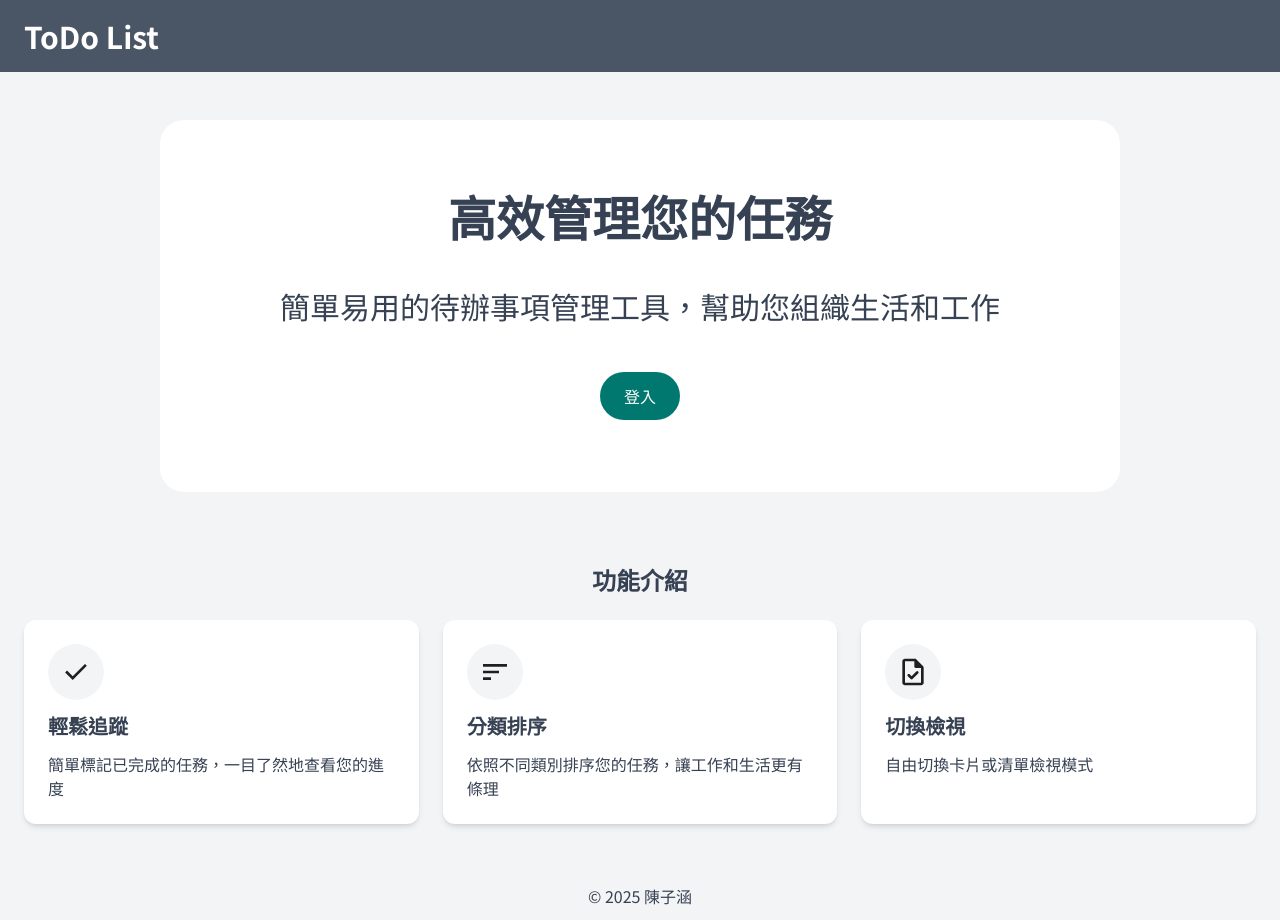
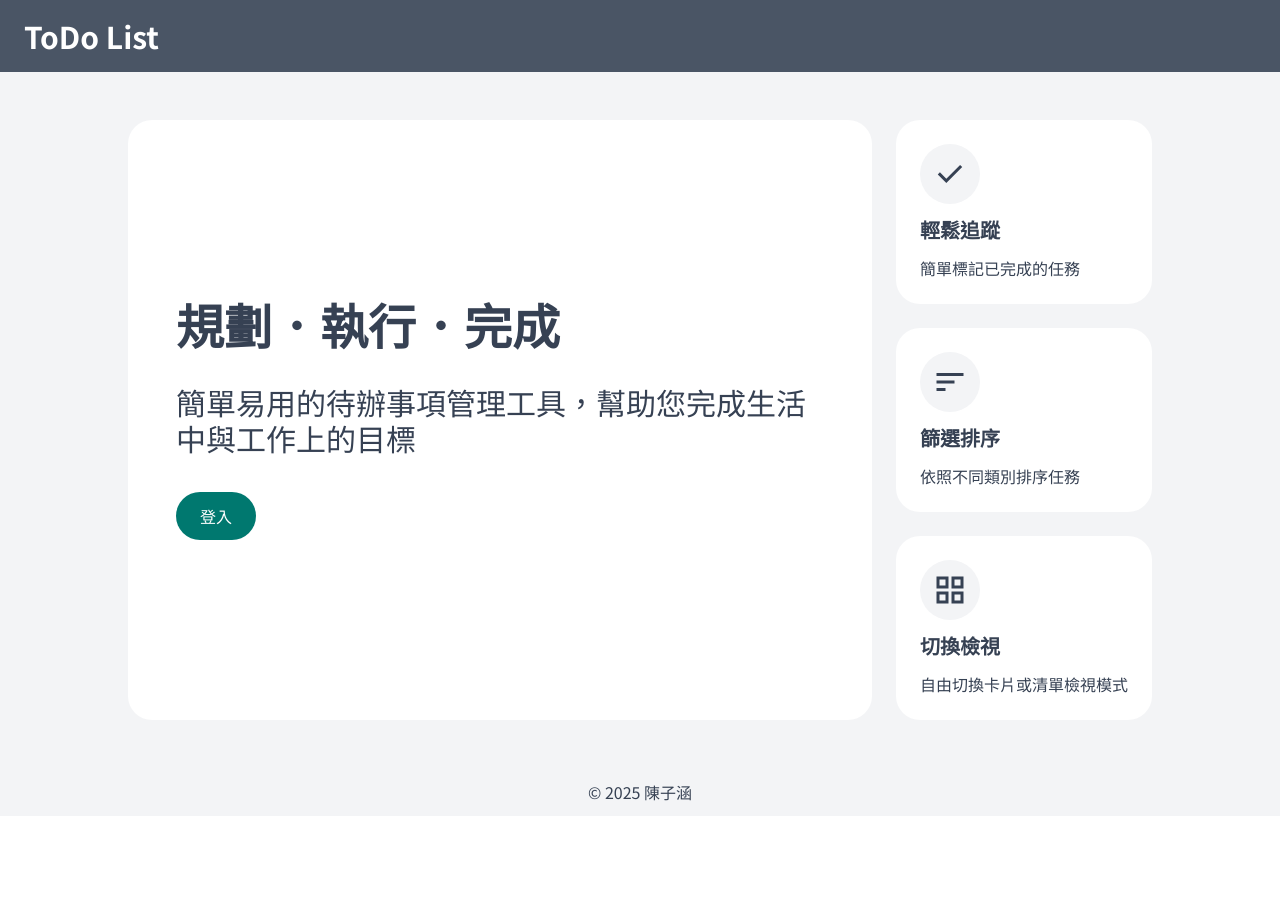
Before and after one commit to TzuHanChen/todo-list, a Next.js app: page / in a window 1280 px wide. After the commit the page ends 816 px from the top, so only its background shows below. Built offline with nearby package versions, Linux system fonts and the light colour scheme.

Commit message:
feat: 新增登入、登出頁面

```diff
--- /dev/null
+++ b/app/login/page.tsx
@@ -0,0 +1,30 @@
+import { LoginIcon } from "@/app/ui/icons";
+
+export default function Login() {
+	return (
+		<main className="min-h-dvh bg-gray-100 py-12 px-6 flex flex-col items-center justify-center">
+			<form action="" className="mx-auto rounded-2xl w-full max-w-sm bg-white py-9 px-6 flex flex-col items-center">
+				<div className="mb-3 rounded-full w-max p-3 bg-gray-100">
+					<LoginIcon className="size-9 fill-gray-700" />
+				</div>
+				<h1 className="mb-9 text-4xl font-bold text-center">登入</h1>
+
+				<label className="mb-6 w-full flex flex-col gap-2">
+					<span>電子郵件</span>
+					<input type="email" name="email" id="email" className="rounded-xl border border-gray-300 py-1.5 px-3 focus:outline-gray-300" />
+				</label>
+				<label className="mb-6 w-full flex flex-col gap-2">
+					<span>密碼</span>
+					<input type="password" name="password" id="password" className="rounded-xl border border-gray-300 py-1.5 px-3 focus:outline-gray-300" />
+				</label>
+				<input type="submit" value="登入" className="block rounded-full mx-auto w-max py-3 px-6 bg-teal-700 text-white cursor-pointer hover:bg-teal-900 active:bg-teal-900 transition-colors duration-300" />
+			</form>
+
+			<div className="mt-6 mx-auto rounded-2xl w-full max-w-sm">
+				<p>測試用帳號：</p>
+				<p>電子郵件：test@example.com</p>
+				<p>密碼：test</p>
+			</div>
+		</main>
+	)
+}
--- /dev/null
+++ b/app/logout/page.tsx
@@ -0,0 +1,17 @@
+import Link from "next/link";
+import { LogoutIcon } from "@/app/ui/icons";
+
+export default function Logout() {
+	return (
+		<main className="min-h-dvh bg-gray-100 py-12 px-6 flex flex-col items-center justify-center">
+			<div className="mx-auto rounded-2xl w-full max-w-sm bg-white p-9 flex flex-col items-center">
+				<div className="mb-3 rounded-full w-max p-3 bg-gray-100">
+					<LogoutIcon className="size-9 fill-gray-700" />
+				</div>
+				<h1 className="mb-9 text-4xl font-bold">登出</h1>
+				<p className="mb-6">您已成功登出系統</p>
+				<Link href="/" className="block rounded-full mx-auto w-max py-3 px-6 bg-teal-700 text-white cursor-pointer hover:bg-teal-900 active:bg-teal-900 transition-colors duration-300">返回首頁</Link>
+			</div>
+		</main>
+	)
+}
--- a/app/page.tsx
+++ b/app/page.tsx
@@ -1,37 +1,28 @@
 import Link from "next/link"
-import { CheckIcon, SortIcon, TaskIcon } from "@/app/ui/icons"
+import { CheckIcon, GridViewIcon, SortIcon } from "@/app/ui/icons"
 
-function HeroSection() {
-	return (
-		<section className="mx-auto rounded-3xl w-full max-w-240 bg-white p-9 flex flex-col items-center justify-center text-center md:p-18">
-			<h1 className="mb-6 text-3xl font-bold md: md:mb-12 md:text-5xl">高效管理您的任務</h1>
-			<p className="mb-6 text-xl md:mb-12 md:text-3xl">簡單易用的待辦事項管理工具，幫助您組織生活和工作</p>
-			<Link href="/login" className="rounded-full py-3 px-6 bg-teal-700 text-white cursor-pointer hover:bg-teal-800 active:bg-teal-800 transition-colors duration-300">登入</Link>
-		</section>
-	)
-}
-
-function FeatureSection() {
+export default function Home() {
 	const featureData = [
 		{
-			icon: <CheckIcon className="w-8 h-8" />,
+			icon: <CheckIcon className="size-9 fill-gray-700" />,
 			title: "輕鬆追蹤",
-			description: "簡單標記已完成的任務，一目了然地查看您的進度",
+			description: "簡單標記已完成的任務",
 		},
 		{
-			icon: <SortIcon className="w-8 h-8" />,
-			title: "分類排序",
-			description: "依照不同類別排序您的任務，讓工作和生活更有條理",
+			icon: <SortIcon className="size-9 fill-gray-700" />,
+			title: "篩選排序",
+			description: "依照不同類別排序任務",
 		},
 		{
-			icon: <TaskIcon className="w-8 h-8" />,
+			icon: <GridViewIcon className="size-9 fill-gray-700" />,
 			title: "切換檢視",
 			description: "自由切換卡片或清單檢視模式",
 		},
 	];
 
+
 	const features = featureData.map((feature, index) => (
-		<div key={index} className="shadow-md rounded-xl w-full bg-white p-6 flex flex-col gap-3 hover:shadow-lg transition-shadow duration-300">
+		<div key={index} className="rounded-3xl w-full bg-white p-6 flex flex-col gap-3">
 			<div className="rounded-full w-max p-3 bg-gray-100">{feature.icon}</div>
 			<h3 className="text-xl font-semibold">{feature.title}</h3>
 			<p>{feature.description}</p>
@@ -39,20 +30,17 @@ function FeatureSection() {
 	))
 
 	return (
-		<section>
-			<h2 className="mb-6 text-2xl font-bold text-center">功能介紹</h2>
-			<div className="w-full grid grid-cols-1 gap-6 md:grid-cols-2 lg:grid-cols-3">
-				{features}
-			</div>
-		</section>
-	)
-}
-
-export default function Home() {
-	return (
-		<main className="bg-gray-100 py-12 px-6 flex flex-col items-center justify-center gap-12 md:gap-18">
-			<HeroSection />
-			<FeatureSection />
+		<main className="bg-gray-100 py-12 px-6">
+			<section className="mx-auto w-full max-w-5xl flex flex-col gap-6 lg:flex-row">
+				<div className="rounded-3xl bg-white py-24 px-12 flex flex-col justify-center gap-6 md:gap-9">
+					<h1 className="text-3xl font-bold md:text-5xl">規劃．執行．完成</h1>
+					<p className="text-xl md:text-3xl">簡單易用的待辦事項管理工具，幫助您完成生活中與工作上的目標</p>
+					<Link href="/login" className="block rounded-full w-max py-3 px-6 bg-teal-700 text-white cursor-pointer hover:bg-teal-900 active:bg-teal-900 transition-colors duration-300">登入</Link>
+				</div>
+				<div className="shrink-0 flex flex-col gap-6">
+					{features}
+				</div>
+			</section>
 		</main>
 	)
 }
--- a/app/ui/icons.tsx
+++ b/app/ui/icons.tsx
@@ -52,8 +52,20 @@ export const FilterAltIcon: React.FC<React.SVGProps<SVGSVGElement>> = ({ classNa
   return <svg xmlns="http://www.w3.org/2000/svg" height="24px" viewBox="0 -960 960 960" width="24px" fill="#1f1f1f" className={className} {...props}><path d="M440-160q-17 0-28.5-11.5T400-200v-240L168-736q-15-20-4.5-42t36.5-22h560q26 0 36.5 22t-4.5 42L560-440v240q0 17-11.5 28.5T520-160h-80Zm40-308 198-252H282l198 252Zm0 0Z" /></svg>
 }
 
+export const GridViewIcon: React.FC<React.SVGProps<SVGSVGElement>> = ({ className = '', ...props }) => {
+  return <svg xmlns="http://www.w3.org/2000/svg" height="24px" viewBox="0 -960 960 960" width="24px" fill="#1f1f1f" className={className} {...props}><path d="M120-520v-320h320v320H120Zm0 400v-320h320v320H120Zm400-400v-320h320v320H520Zm0 400v-320h320v320H520ZM200-600h160v-160H200v160Zm400 0h160v-160H600v160Zm0 400h160v-160H600v160Zm-400 0h160v-160H200v160Zm400-400Zm0 240Zm-240 0Zm0-240Z" /></svg>
+}
+
 export const KeyboardArrowDownIcon: React.FC<React.SVGProps<SVGSVGElement>> = ({ className = '', ...props }) => {
   return <svg xmlns="http://www.w3.org/2000/svg" height="24px" viewBox="0 -960 960 960" width="24px" fill="#1f1f1f" className={className} {...props}><path d="M480-361q-8 0-15-2.5t-13-8.5L268-556q-11-11-11-28t11-28q11-11 28-11t28 11l156 156 156-156q11-11 28-11t28 11q11 11 11 28t-11 28L508-372q-6 6-13 8.5t-15 2.5Z" /></svg>
+}
+
+export const LoginIcon: React.FC<React.SVGProps<SVGSVGElement>> = ({ className = '', ...props }) => {
+  return <svg xmlns="http://www.w3.org/2000/svg" height="24px" viewBox="0 -960 960 960" width="24px" fill="#1f1f1f" className={className} {...props}><path d="M480-120v-80h280v-560H480v-80h280q33 0 56.5 23.5T840-760v560q0 33-23.5 56.5T760-120H480Zm-80-160-55-58 102-102H120v-80h327L345-622l55-58 200 200-200 200Z" /></svg>
+}
+
+export const LogoutIcon: React.FC<React.SVGProps<SVGSVGElement>> = ({ className = '', ...props }) => {
+  return <svg xmlns="http://www.w3.org/2000/svg" height="24px" viewBox="0 -960 960 960" width="24px" fill="#1f1f1f" className={className} {...props}><path d="M200-120q-33 0-56.5-23.5T120-200v-560q0-33 23.5-56.5T200-840h280v80H200v560h280v80H200Zm440-160-55-58 102-102H360v-80h327L585-622l55-58 200 200-200 200Z" /></svg>
 }
 
 export const NotListedLocationIcon: React.FC<React.SVGProps<SVGSVGElement>> = ({ className = '', ...props }) => {
```
